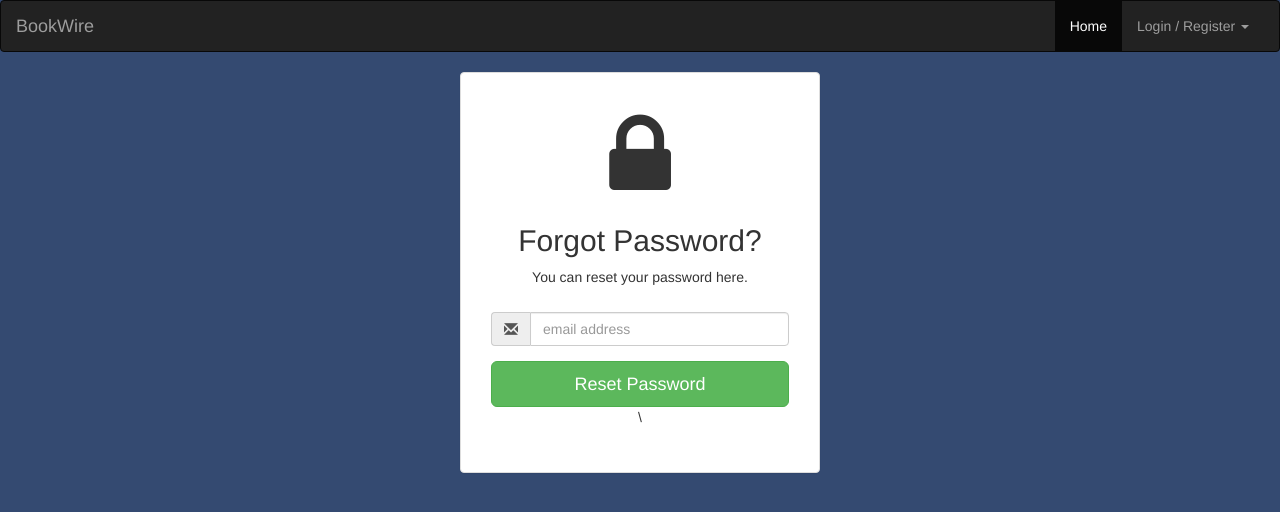
After one commit to hajam09/bookwire, a Django app: page /accounts/password_request/ in a window 1280 px wide. The commit adds this page. Shown: the top 512 px of the page. Run offline with Django 3.2, Linux system fonts and the light colour scheme; some libraries are stand-ins or nearby versions.

Commit message:
password reset complete

```diff
--- a/accounts/templates/activate_failed.html
+++ b/accounts/templates/activate_failed.html
@@ -7,6 +7,6 @@ body {
 }
 </style>
 <div class="container">
-	<h2>Something went wrong, please re request the activation link.</h2>
+	<h2>Something went wrong, please re-request the link.</h2>
 </div>
 {% endblock %}
--- a/accounts/templates/login.html
+++ b/accounts/templates/login.html
@@ -39,7 +39,7 @@ body {
                 <button type="submit" class="btn btn-success btn-lg btn-block">Login</button>
             </div>
         </form>
-        <div class="text-center">Forgot your password? <a href="#">Reset Here</a></div>
+        <div class="text-center">Forgot your password? <a href="{% url 'accounts:password_request' %}">Reset Here</a></div>
     </div>
 </div>
 {% endblock %}
--- /dev/null
+++ b/accounts/templates/password_request.html
@@ -0,0 +1,45 @@
+{% extends "account_base.html" %}
+{% load staticfiles %}
+{% block content %}
+<style type="text/css">
+body {
+    background: #344a71;
+}
+
+.form-gap {
+    padding-top: 70px;
+}
+</style>
+<div class="container">
+    <div class="row">
+        <div class="col-md-4 col-md-offset-4">
+            <div class="panel panel-default">
+                <div class="panel-body">
+                    <div class="text-center">
+                        <h3><i class="fa fa-lock fa-4x"></i></h3>
+                        <h2 class="text-center">Forgot Password?</h2>
+                        <p>You can reset your password here.</p>
+                        <div class="panel-body">
+                            <form method="post">
+                                {% csrf_token %}
+                                {% if message %}
+                                	<div style="color: black; text-align: center;" class="alert alert-success" role="alert">{{message}}</div>
+                                {% endif %}
+                                <div class="form-group">
+                                    <div class="input-group">
+                                        <span class="input-group-addon"><i class="glyphicon glyphicon-envelope color-blue"></i></span>
+                                        <input id="email" name="email" placeholder="email address" class="form-control" type="email">
+                                    </div>
+                                </div>
+                                <div class="form-group">
+                                    <button name="recover-submit" type="submit" class="btn btn-success btn-lg btn-block">Reset Password</button>\
+                                </div>
+                            </form>
+                        </div>
+                    </div>
+                </div>
+            </div>
+        </div>
+    </div>
+</div>
+{% endblock %}
--- a/accounts/urls.py
+++ b/accounts/urls.py
@@ -7,4 +7,6 @@ urlpatterns = [
 	path('logout/', views.logout, name='logout'),
 	path('profile/', views.profile, name='profile'),
 	path('activate/<uidb64>/<token>', views.activateaccount, name='activate'),
+	path('password_request/', views.password_request, name='password_request'),
+	path('password_change/<uidb64>/<token>', views.password_change, name='password_change'),
 ]
--- a/accounts/views.py
+++ b/accounts/views.py
@@ -143,3 +143,62 @@ def activateaccount(request, uidb64, token):
 		messages.add_message(request,messages.SUCCESS,"Account activated successfully")
 		return redirect('accounts:login')
 	return render(request, "activate_failed.html",status=401)
+
+def password_request(request):
+	if request.method == "POST":
+		email = request.POST["email"]
+
+		try:
+			user = User.objects.get(username=email)
+		except User.DoesNotExist:
+			user = None
+
+		if user is not None:
+			username = user.first_name
+
+			current_site = get_current_site(request)
+			domain = current_site.domain
+
+			uid = urlsafe_base64_encode(force_bytes(user.pk))
+			token = generate_token.make_token(user)
+
+			email_subject = "Request to change BookWire Password"
+			message = """Hi {},\n\n
+			You have recently request to change your account password.
+			Please click this link below to change your account password. \n\n
+			http://{}/accounts/password_change/{}/{}""".format(username, domain, uid, token)
+
+			email_message = EmailMessage(email_subject, message, settings.EMAIL_HOST_USER, [email])
+			email_message.send()
+
+		return render(request, "password_request.html",{"message": "Check your email for a password change link."})
+	return render(request, "password_request.html",{})
+
+def password_change(request, uidb64, token):
+	try:
+		uid = force_text(urlsafe_base64_decode(uidb64))
+		user = User.objects.get(pk=uid)
+	except Exception as e:
+		user = None
+
+	if request.method == "POST" and user is not None and generate_token.check_token(user, token):
+		password_1 = request.POST["password_1"]
+		password_2 = request.POST["password_2"]
+
+		if password_1 and password_2:
+			if(password_1!=password_2):
+				context = {"message": "Your passwords do not match!"}
+				return render(request,"password_reset_form.html", context)
+
+			if(len(password_1)<8 or any(letter.isalpha() for letter in password_1)==False or any(capital.isupper() for capital in password_1)==False or any(number.isdigit() for number in password_1)==False):
+				context = {"message": "Your password is not strong enough."}
+				return render(request,"password_reset_form.html", context)
+
+			user.set_password(password_1)
+			user.save()
+			return redirect("accounts:login")
+
+	if user is not None and generate_token.check_token(user, token):
+		return render(request, "password_reset_form.html",{})
+	else:
+		return render(request, "activate_failed.html",status=401)
```
Also changed, not shown: accounts/templates/password_reset_form.html (added, +44 -0 lines), db.sqlite3.
